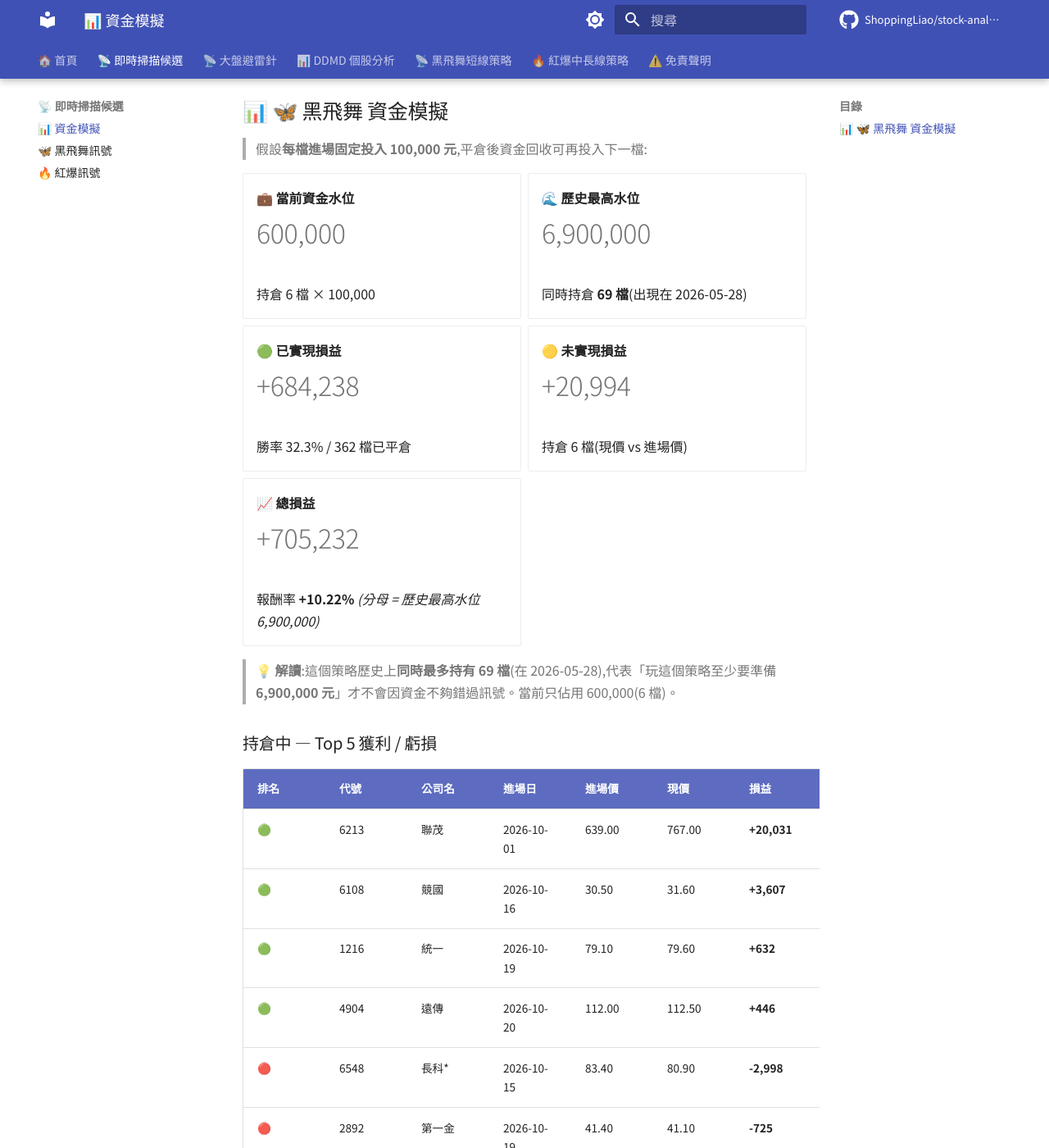
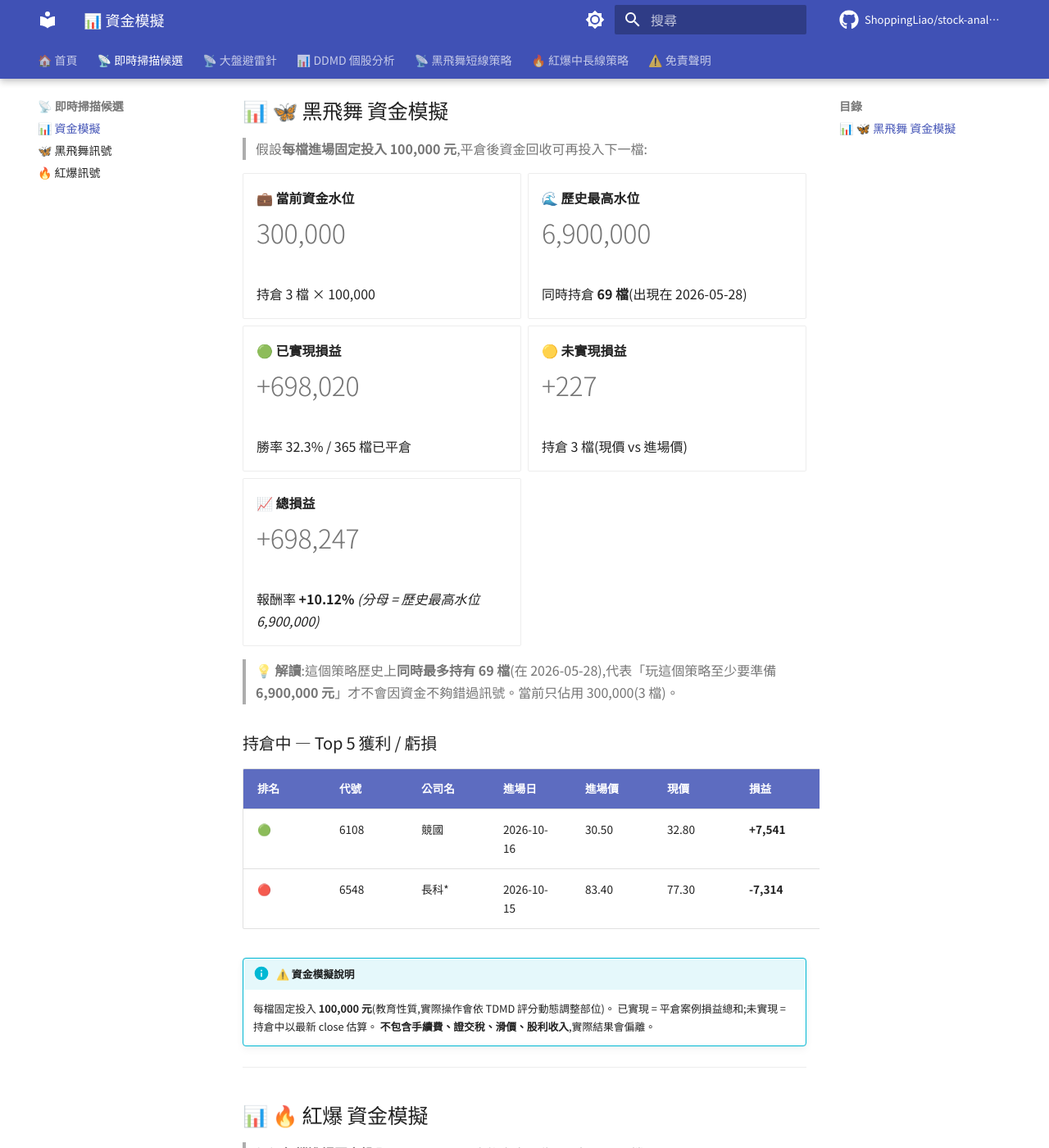
Before and after one commit to ShoppingLiao/stock-analysis-public, an MkDocs documentation site: the page built from docs/signals_capital.md, in a window 1280 px wide and 1400 px high, scrolled down 359 px. Shown: the whole window at 82% size. Built offline with MkDocs 1.6.1 and Material for MkDocs 9.7.7, drawn with Linux system fonts in a browser that asks for light colours; comment, search, counter and statistics services are not loaded; some of the changed text lies outside the part shown.

Commit message:
docs(signals): update BB + RB + capital (2026-10-20)

```diff
--- a/docs/signals_capital.md
+++ b/docs/signals_capital.md
@@ -17,9 +17,9 @@
 
 -   **💼 當前資金水位**
 
-    # 600,000
+    # 300,000
 
-    持倉 6 檔 × 100,000
+    持倉 3 檔 × 100,000
 
 -   **🌊 歷史最高水位**
 
@@ -29,36 +29,32 @@
 
 -   **🟢 已實現損益**
 
-    # +684,238
+    # +698,020
 
-    勝率 32.3% / 362 檔已平倉
+    勝率 32.3% / 365 檔已平倉
 
 -   **🟡 未實現損益**
 
-    # +20,994
+    # +227
 
-    持倉 6 檔(現價 vs 進場價)
+    持倉 3 檔(現價 vs 進場價)
 
 -   **📈 總損益**
 
-    # +705,232
+    # +698,247
 
-    報酬率 **+10.22%** _(分母 = 歷史最高水位 6,900,000)_
+    報酬率 **+10.12%** _(分母 = 歷史最高水位 6,900,000)_
 
 </div>
 
-> **💡 解讀**:這個策略歷史上**同時最多持有 69 檔**(在 2026-05-28),代表「玩這個策略至少要準備 **6,900,000 元**」才不會因資金不夠錯過訊號。當前只佔用 600,000(6 檔)。
+> **💡 解讀**:這個策略歷史上**同時最多持有 69 檔**(在 2026-05-28),代表「玩這個策略至少要準備 **6,900,000 元**」才不會因資金不夠錯過訊號。當前只佔用 300,000(3 檔)。
 
 ### 持倉中 — Top 5 獲利 / 虧損
 
 | 排名 | 代號 | 公司名 | 進場日 | 進場價 | 現價 | 損益 | 損益% |
 |------|------|--------|--------|--------|------|------|-------|
-| 🟢 | 6213 | 聯茂 | 2026-10-01 | 639.00 | 767.00 | **+20,031** | **+20.03%** |
-| 🟢 | 6108 | 競國 | 2026-10-16 | 30.50 | 31.60 | **+3,607** | **+3.61%** |
-| 🟢 | 1216 | 統一 | 2026-10-19 | 79.10 | 79.60 | **+632** | **+0.63%** |
-| 🟢 | 4904 | 遠傳 | 2026-10-20 | 112.00 | 112.50 | **+446** | **+0.45%** |
-| 🔴 | 6548 | 長科* | 2026-10-15 | 83.40 | 80.90 | **-2,998** | **-3.00%** |
-| 🔴 | 2892 | 第一金 | 2026-10-19 | 41.40 | 41.10 | **-725** | **-0.72%** |
+| 🟢 | 6108 | 競國 | 2026-10-16 | 30.50 | 32.80 | **+7,541** | **+7.54%** |
+| 🔴 | 6548 | 長科* | 2026-10-15 | 83.40 | 77.30 | **-7,314** | **-7.31%** |
 
 !!! info "⚠️ 資金模擬說明"
     每檔固定投入 **100,000 元**(教育性質,實際操作會依 TDMD 評分動態調整部位)。
@@ -111,16 +107,16 @@
 
 | 排名 | 代號 | 公司名 | 進場日 | 進場價 | 現價 | 損益 | 損益% |
 |------|------|--------|--------|--------|------|------|-------|
-| 🟢 | 2033 | 佳大 | 2026-08-28 | 25.65 | 65.70 | **+156,140** | **+156.14%** |
+| 🟢 | 2033 | 佳大 | 2026-08-28 | 25.65 | 66.00 | **+157,310** | **+157.31%** |
+| 🟢 | 1709 | 和益 | 2026-08-13 | 30.65 | 56.50 | **+84,339** | **+84.34%** |
 | 🟢 | 2466 | 冠西電 | 2026-10-01 | 128.50 | 226.00 | **+75,875** | **+75.88%** |
-| 🟢 | 1709 | 和益 | 2026-08-13 | 30.65 | 51.40 | **+67,700** | **+67.70%** |
-| 🟢 | 3498 | 陽程 | 2026-08-17 | 158.50 | 236.50 | **+49,211** | **+49.21%** |
-| 🟢 | 2030 | 彰源 | 2026-08-10 | 20.45 | 29.00 | **+41,809** | **+41.81%** |
-| 🔴 | 9103 | 美德醫療-DR | 2026-10-13 | 7.02 | 5.72 | **-18,519** | **-18.52%** |
-| 🔴 | 6834 | 天二科技 | 2026-10-14 | 162.50 | 133.50 | **-17,846** | **-17.85%** |
-| 🔴 | 1727 | 中華化 | 2026-09-23 | 116.50 | 97.00 | **-16,738** | **-16.74%** |
-| 🔴 | 6133 | 金橋 | 2026-09-30 | 29.60 | 24.65 | **-16,723** | **-16.72%** |
-| 🔴 | 3219 | 倚強股份 | 2026-09-30 | 131.50 | 111.00 | **-15,589** | **-15.59%** |
+| 🟢 | 2221 | 大甲 | 2026-09-02 | 83.20 | 129.00 | **+55,048** | **+55.05%** |
+| 🟢 | 3498 | 陽程 | 2026-08-17 | 158.50 | 239.50 | **+51,104** | **+51.10%** |
+| 🔴 | 6834 | 天二科技 | 2026-10-14 | 162.50 | 131.00 | **-19,385** | **-19.38%** |
+| 🔴 | 9103 | 美德醫療-DR | 2026-10-13 | 7.02 | 5.73 | **-18,376** | **-18.38%** |
+| 🔴 | 1727 | 中華化 | 2026-09-23 | 116.50 | 96.20 | **-17,425** | **-17.42%** |
+| 🔴 | 6133 | 金橋 | 2026-09-30 | 29.60 | 24.45 | **-17,399** | **-17.40%** |
+| 🔴 | 3219 | 倚強股份 | 2026-09-30 | 131.50 | 110.00 | **-16,350** | **-16.35%** |
 
 !!! info "⚠️ 資金模擬說明"
     每檔固定投入 **100,000 元**(教育性質,實際操作會依 TDMD 評分動態調整部位)。
@@ -135,9 +131,9 @@
 
 -   **💼 當前資金水位**
 
-    # 5,900,000
+    # 5,600,000
 
-    BB 600,000 + RB 5,300,000
+    BB 300,000 + RB 5,300,000
 
 -   **🌊 兩策略歷史最高水位**
 
@@ -147,21 +143,21 @@
 
 -   **🟢 已實現損益**
 
-    # -71,494
+    # -57,712
 
-    BB +684,238 + RB -755,732
+    BB +698,020 + RB -755,732
 
 -   **🟡 未實現損益**
 
-    # +493,562
+    # +490,292
 
-    BB +20,994 + RB +472,568
+    BB +227 + RB +490,065
 
 -   **📈 總損益**
 
-    # +422,068
+    # +432,580
 
-    報酬率 **+1.85%** _(分母 = 兩策略歷史最高水位)_
+    報酬率 **+1.90%** _(分母 = 兩策略歷史最高水位)_
 
 </div>
 
```
Also changed, not shown: other parts of docs/signals_capital.md (+3 -3 lines), docs/signals_black_butterfly.md (+8 -8 lines), docs/signals_red_burst.md (+6 -1 lines).
